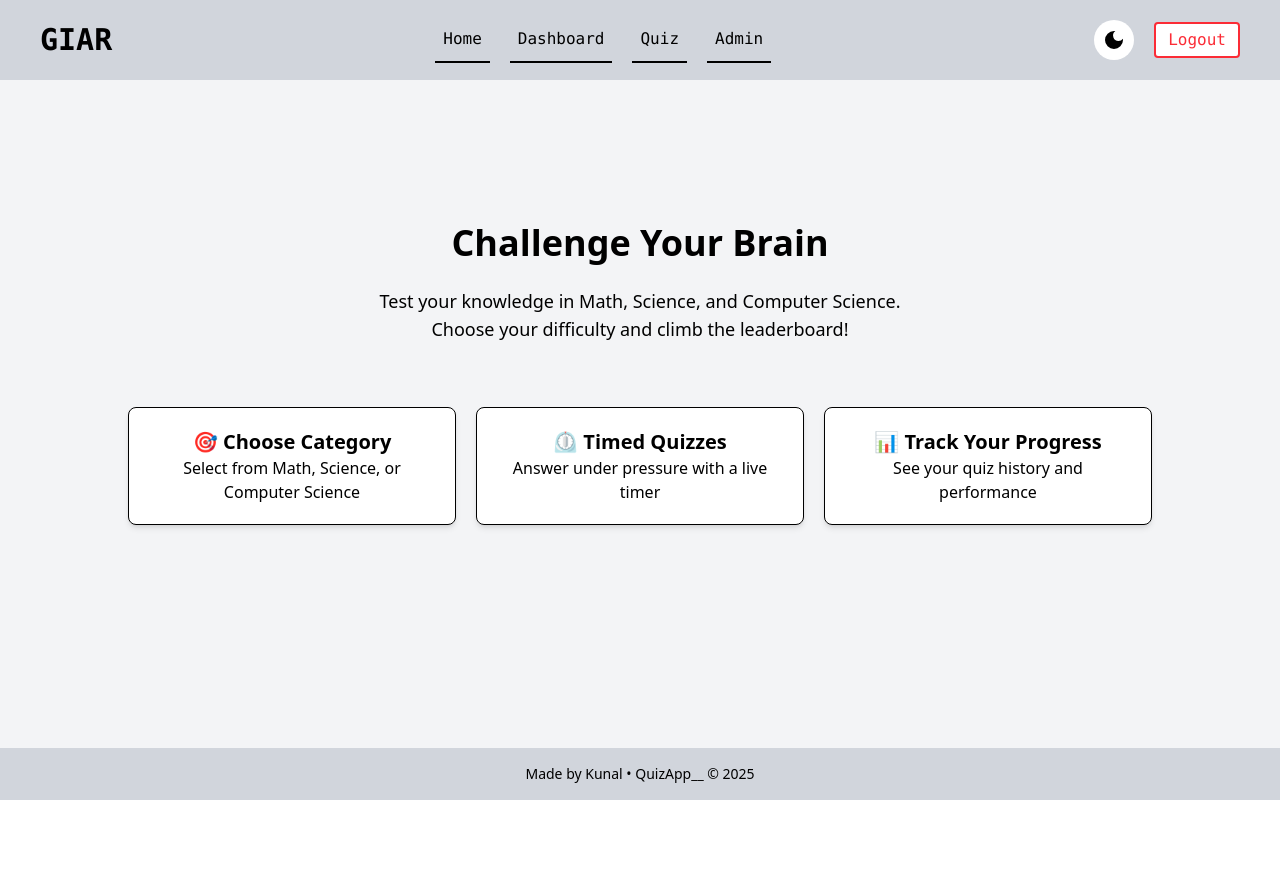
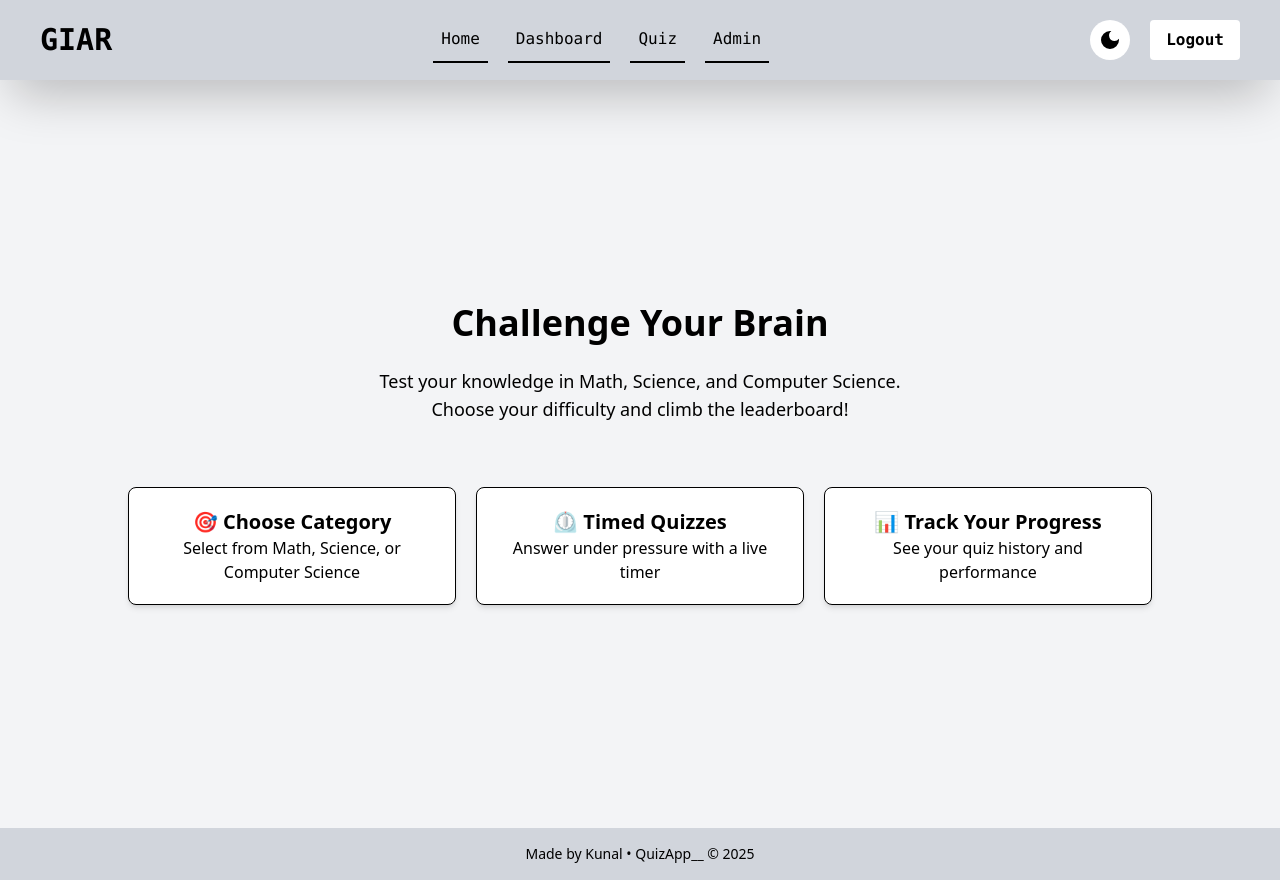
Before and after one commit to Kunal-Kaloniya/InternshipTest_Website, a React (Vite) app in the folder task2frontend/: page / in a window 1280 px wide. Before the commit the page ends 800 px from the top, so only its background shows below. Built offline with nearby package versions, Linux system fonts and the light colour scheme; sample sign-in values are in the browser's storage.

Commit message:
Minor changes according to other pages requirements

```diff
--- a/task2frontend/src/App.jsx
+++ b/task2frontend/src/App.jsx
@@ -8,7 +8,7 @@ import { AuthContext } from "./context/AuthContext";
 import IntroPage from "./pages/IntroPage.jsx";
 import Quiz from "./pages/Quiz.jsx";
 import Result from "./pages/Result.jsx";
-import Admin from "./pages/Admin.jsx";
+import Admin from "./pages/AdminPage/Admin.jsx";
 import { useContext } from "react";
 import Layout from "./components/Layout.jsx";
 
--- a/task2frontend/src/components/Header.jsx
+++ b/task2frontend/src/components/Header.jsx
@@ -34,7 +34,7 @@ function Header() {
     }
 
     return (
-        <nav id="header" className="w-full h-[10vh] font-mono px-10 py-4 flex items-center justify-between fixed top-0 left-0 right-0 z-10 transition-all bg-gray-300 dark:bg-gray-900 dark:text-white">
+        <nav id="header" className="w-full h-[10vh] font-mono px-10 py-4 flex items-center justify-between fixed top-0 left-0 right-0 z-1 transition-all bg-gray-300 dark:bg-gray-900 dark:text-white shadow-2xl">
             <h1 className="text-3xl font-bold cursor-pointer" onClick={() => navigate('/')}>GIAR</h1>
             {
                 isLogged && (
@@ -74,7 +74,7 @@ function Header() {
                             </button>
 
                             <button
-                                className="bg-white text-red-500 rounded px-3 py-1 border-2 border-red-500 hover:shadow-2xl hover:bg-red-500 hover:text-white transition-all"
+                                className="px-4 py-2 bg-white dark:bg-slate-700 font-bold dark:text-white rounded hover:bg-red-500 hover:text-white transition-all"
                                 onClick={quizStarted ? () => {alert("Can't logout amid test!")} : handleLogout }
                             >
                                 Logout
--- a/task2frontend/src/components/Layout.jsx
+++ b/task2frontend/src/components/Layout.jsx
@@ -5,7 +5,9 @@ export default function Root() {
     return (
         <div className="min-h-screen bg-gray-100 dark:bg-slate-900 transition-colors duration-300">
             <Header />
-            <Outlet />
+            <main className="pt-[10vh]">
+                <Outlet />
+            </main>
         </div>
     )
 }
--- a/task2frontend/src/components/Leaderboard.jsx
+++ b/task2frontend/src/components/Leaderboard.jsx
@@ -24,12 +24,12 @@ function Leaderboard() {
     }, [])
 
     return (
-        <div className="mt-10 dark:text-white">
+        <div className="dark:text-white">
             <h2 className="text-2xl font-bold mb-4 text-center">Leaderboard</h2>
             {leaderboard.length !== 0 ? (
-                <div className="overflow-x-auto rounded-xl shadow bg-white dark:bg-slate-800">
-                    <table className="text-left text-sm">
-                        <thead className="bg-gray-400 text-black dark:bg-gray-800 dark:text-white">
+                <div className="overflow-y-auto rounded-xl flex justify-center">
+                    <table className="text-center text-sm w-full">
+                        <thead className="bg-gray-400 text-black dark:bg-gray-900 dark:text-white">
                             <tr>
                                 <th className="p-2">Rank</th>
                                 <th className="p-2">Username</th>
```
